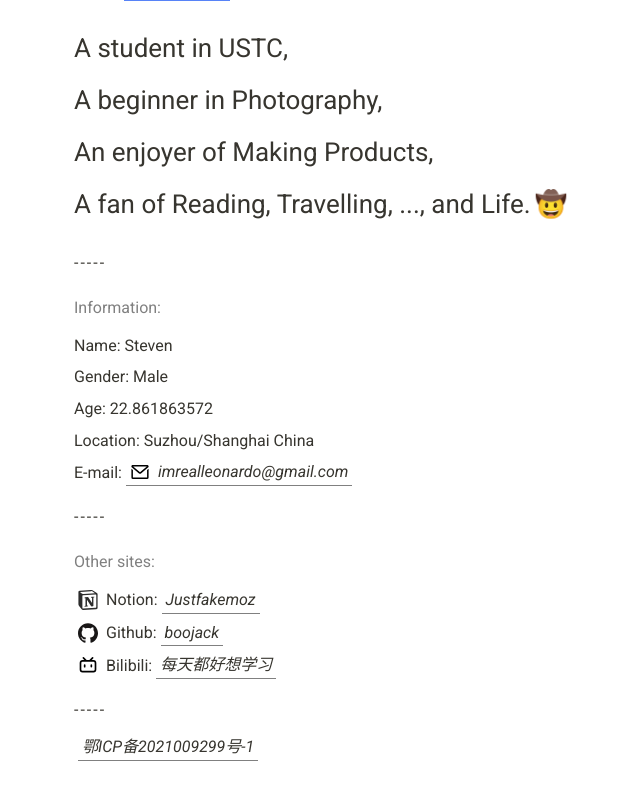
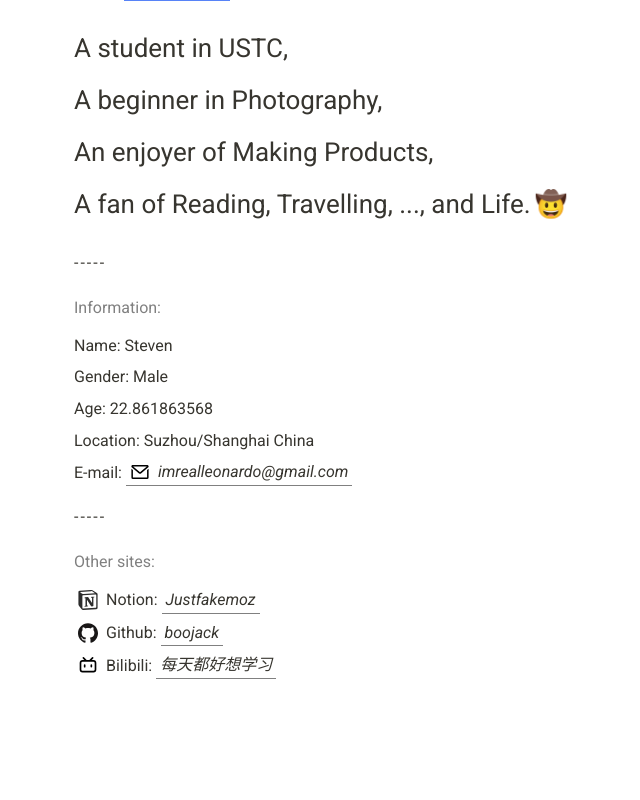
Before and after one commit to orrsrosx-nonloso/boojack.github.io, a React (Vite) app: page /gallery#/site in a window 1280 px wide. Shown: the part 200-1000 px from the top of the page, without its empty margins (244-884 px from the left). After the commit the page ends 941 px from the top, so only its background shows below. Built offline with nearby package versions, Linux system fonts and the light colour scheme.

Commit message:
-remove red message;

```diff
--- a/src/pages/AboutMe.tsx
+++ b/src/pages/AboutMe.tsx
@@ -93,14 +93,6 @@ const AboutMe: React.FunctionComponent = () => {
           </a>
         </p>
       </div>
-      <span className="slice-text">-----</span>
-      <div className="section-container">
-        <p className="contact-item">
-          <a target="_black" href="https://beian.miit.gov.cn">
-            鄂ICP备2021009299号-1
-          </a>
-        </p>
-      </div>
     </div>
   );
 };
```
